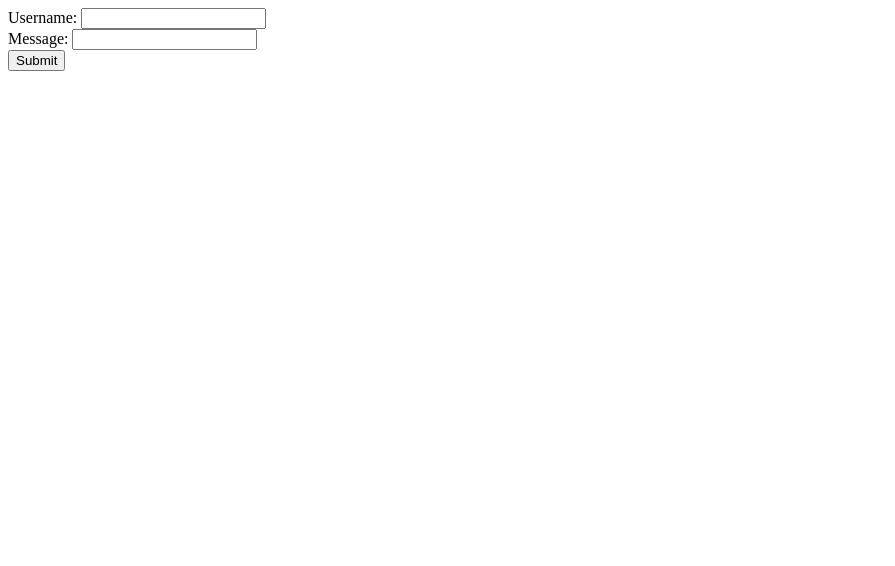
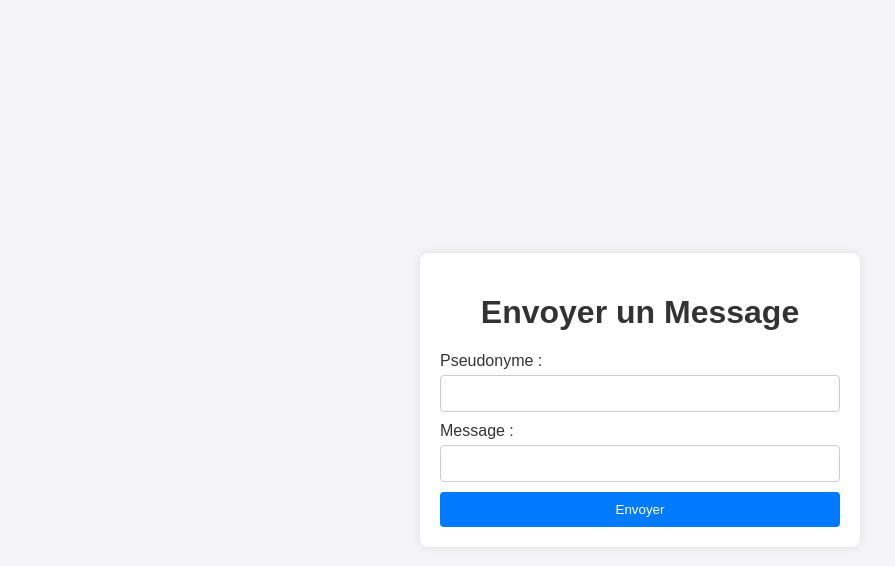
Before and after one commit to Maathiis/forum-anonyme, a Flask app: page / in a window 1280 px wide. Shown: the top 566 px of the page, without its empty margins (0-895 px from the left). Run offline with Flask 3, Linux system fonts and the light colour scheme.

Commit message:
style: Amélioration visuelle de thread et sender.

```diff
--- a/sender/app.py
+++ b/sender/app.py
@@ -1,4 +1,4 @@
-from flask import Flask, request, redirect
+from flask import Flask, request, redirect, render_template
 import requests
 
 app = Flask(__name__)
@@ -10,13 +10,7 @@ def index():
         message = request.form['message']
         requests.post('http://api:5000/messages', json={'username': username, 'message': message})
         return redirect('/')
-    return '''
-        <form method="post">
-            Username: <input type="text" name="username"><br>
-            Message: <input type="text" name="message"><br>
-            <input type="submit" value="Submit">
-        </form>
-    '''
+    return render_template('form.html')
 
 if __name__ == '__main__':
     app.run(host='0.0.0.0', port=8080)
--- /dev/null
+++ b/sender/templates/form.html
@@ -0,0 +1,69 @@
+<!DOCTYPE html>
+<html lang="en">
+<head>
+    <meta charset="UTF-8">
+    <meta name="viewport" content="width=device-width, initial-scale=1.0">
+    <title>Envoyer un Message</title>
+    <style>
+        body {
+            font-family: Arial, sans-serif;
+            background-color: #f4f4f9;
+            margin: 0;
+            padding: 0;
+            display: flex;
+            justify-content: center;
+            align-items: center;
+            height: 100vh;
+        }
+        .container {
+            background-color: #fff;
+            padding: 20px;
+            border-radius: 8px;
+            box-shadow: 0 0 10px rgba(0, 0, 0, 0.1);
+            width: 80%;
+            max-width: 400px;
+        }
+        h1 {
+            text-align: center;
+            color: #333;
+        }
+        form {
+            display: flex;
+            flex-direction: column;
+        }
+        label {
+            margin-bottom: 5px;
+            color: #333;
+        }
+        input {
+            padding: 10px;
+            margin-bottom: 10px;
+            border: 1px solid #ccc;
+            border-radius: 4px;
+        }
+        button {
+            padding: 10px;
+            background-color: #007BFF;
+            color: #fff;
+            border: none;
+            border-radius: 4px;
+            cursor: pointer;
+        }
+        button:hover {
+            background-color: #0056b3;
+        }
+    </style>
+</head>
+<body>
+    <div class="container">
+        <h1>Envoyer un Message</h1>
+        <form action="/" method="post">
+            <label for="username">Pseudonyme :</label>
+            <input type="text" id="username" name="username" required>
+            <label for="message">Message :</label>
+            <input type="text" id="message" name="message" required>
+            <button type="submit">Envoyer</button>
+        </form>
+    </div>
+</body>
+</html>
```
Also changed, not shown: thread/templates/index.html (+39 -0 lines).
